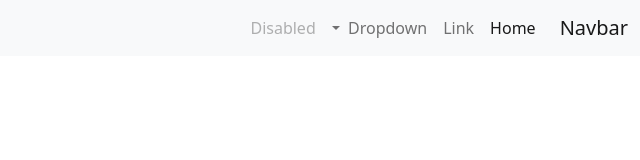
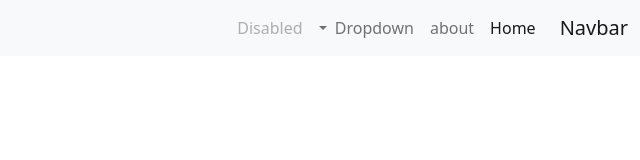
Before and after one commit to shreya792/sampledemorepo, a plain HTML site: page index.html in a window 1280 px wide. Shown: the full height of the page, 640-1280 px from the left. Drawn offline with nearby package versions, Linux system fonts and the light colour scheme.

Commit message:
added about

```diff
--- a/index.html
+++ b/index.html
@@ -8,7 +8,7 @@
     <!-- Bootstrap CSS -->
     <link rel="stylesheet" href="https://cdn.jsdelivr.net/npm/bootstrap@5.2.2/dist/css/bootstrap.rtl.min.css" integrity="sha384-7mQhpDl5nRA5nY9lr8F1st2NbIly/8WqhjTp+0oFxEA/QUuvlbF6M1KXezGBh3Nb" crossorigin="anonymous">
 
-    <title>مرحبًا بالعالم!</title>
+    <title>documents</title>
   </head>
   <body>
 
@@ -24,7 +24,7 @@
                 <a class="nav-link active" aria-current="page" href="#">Home</a>
               </li>
               <li class="nav-item">
-                <a class="nav-link" href="#">Link</a>
+                <a class="nav-link" href="#">about</a>
               </li>
               <li class="nav-item dropdown">
                 <a class="nav-link dropdown-toggle" href="#" role="button" data-bs-toggle="dropdown" aria-expanded="false">
```
